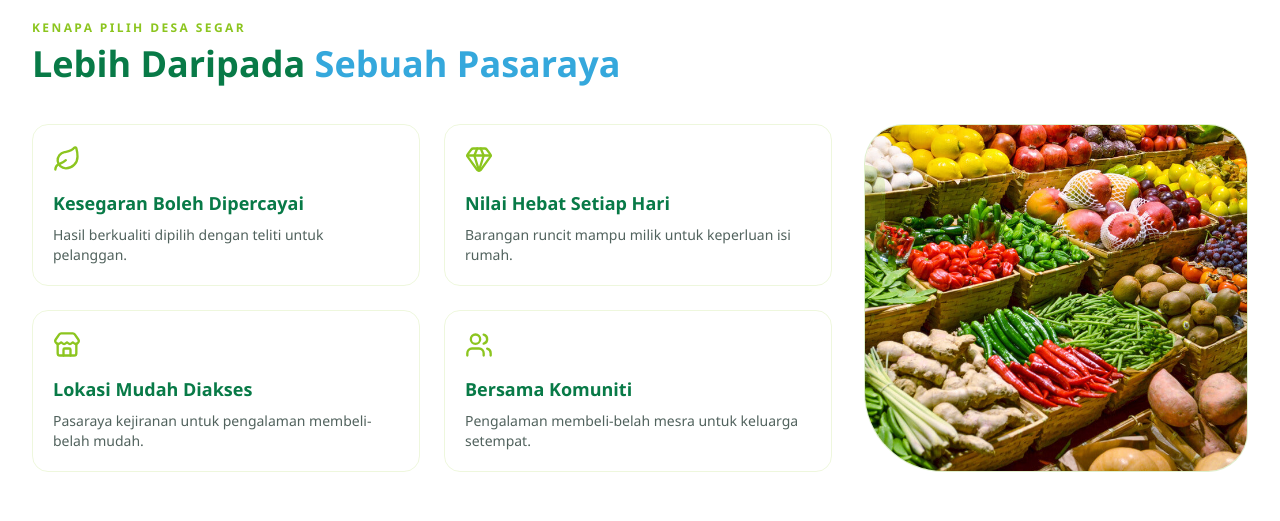
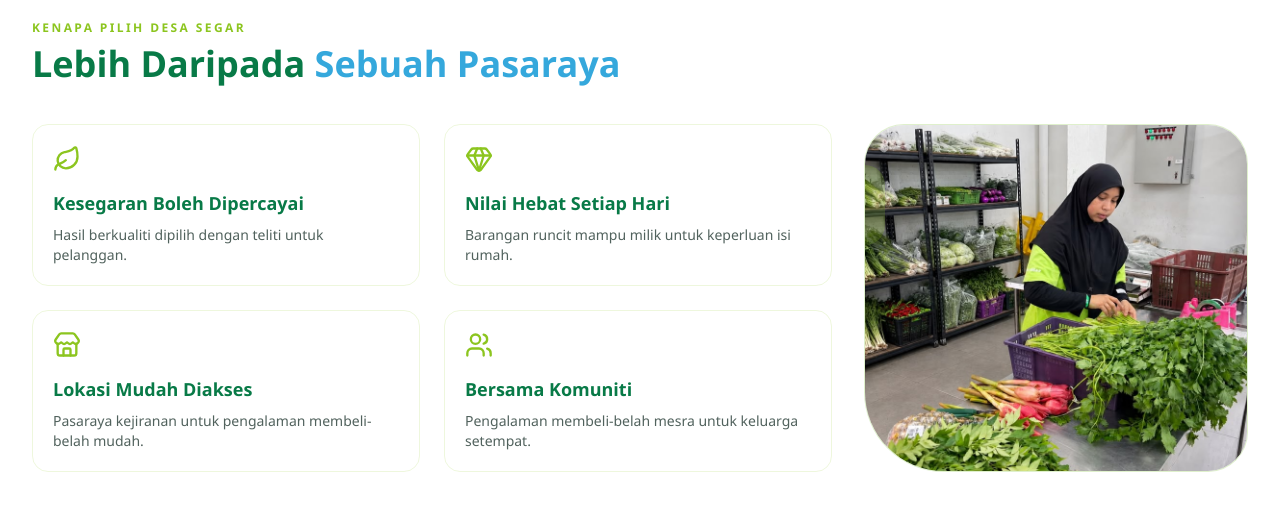
Before and after one commit to mknorizan/desa-segar-website, a React (Vite) app: page / in a window 1280 px wide. Shown: the part 2280-2801 px from the top of the page. Built offline with nearby package versions, Linux system fonts and the light colour scheme.

Commit message:
Update why choose us section

```diff
--- a/src/components/home/WhyChooseUs.tsx
+++ b/src/components/home/WhyChooseUs.tsx
@@ -3,7 +3,7 @@ import { useI18n } from '../../i18n/I18nContext'
 import { Container } from '../common/Container'
 
 const icons = [Leaf, Gem, Store, Users]
-const whyImage = '/images/why/fresh-and-produce.jpg'
+const whyImage = '/images/why/why.jpeg'
 
 export function WhyChooseUs() {
   const { t } = useI18n()
```
Also changed, not shown: public/images/why/fresh-and-produce.jpg (deleted), public/images/why/why.jpeg (added).
